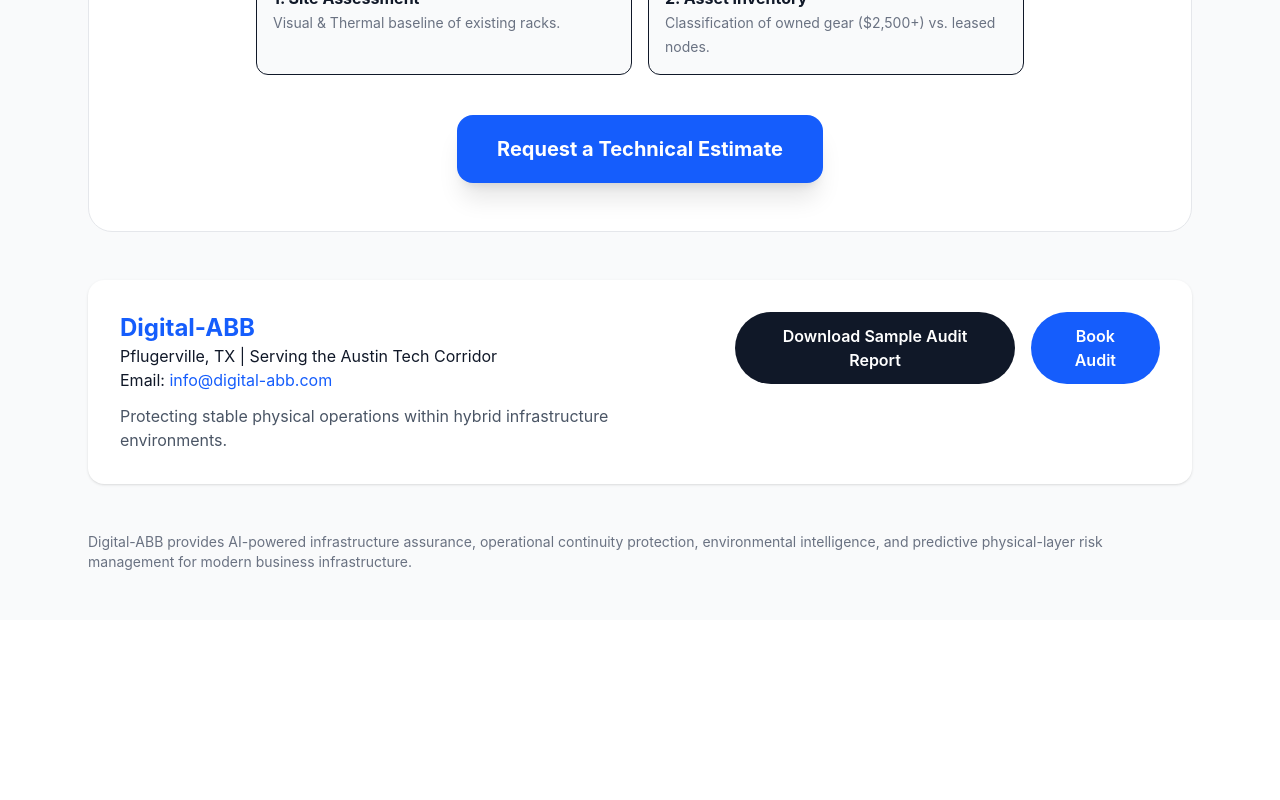
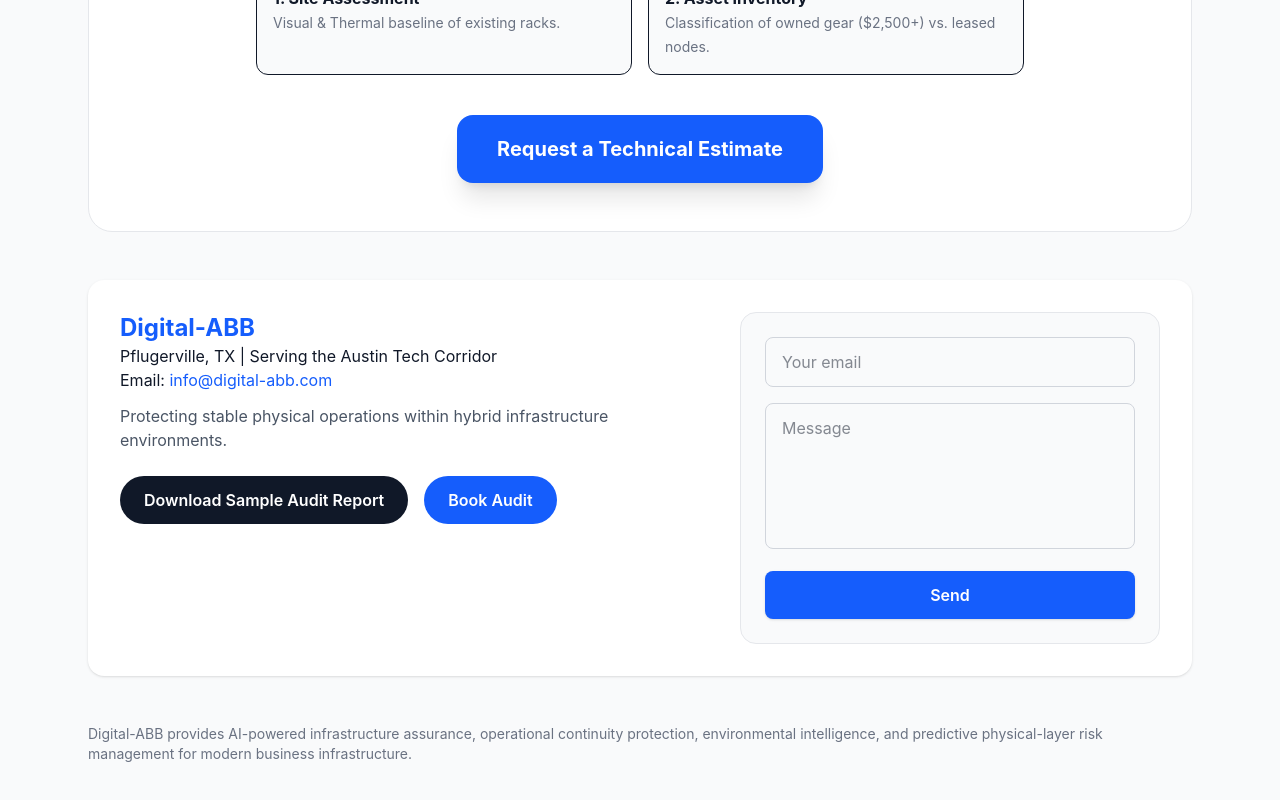
Before and after one commit to aboumba2002/digital-abb, a React (Vite) app: page / in a window 1280 px wide. Shown: the part 9511-10311 px from the top of the page. Before the commit the page ends 10131 px from the top, so only its background shows below. Built offline with nearby package versions, Linux system fonts and the light colour scheme.

Commit message:
add email form

```diff
--- a/index.html
+++ b/index.html
@@ -21,6 +21,11 @@
     <link rel="canonical" href="https://www.digital-abb.com" />
   </head>
   <body>
+    <form name="contact" method="POST" data-netlify="true" hidden>
+      <input type="hidden" name="form-name" value="contact" />
+      <input type="email" name="email" />
+      <textarea name="message"></textarea>
+    </form>
     <div id="root"></div>
     <script type="module" src="/src/main.tsx"></script>
     <script type="application/ld+json">
--- a/src/App.tsx
+++ b/src/App.tsx
@@ -640,7 +640,7 @@
         </section>
         {/* Contact */}
         <section id="contact" className={sectionClass}>
-          <div className="flex flex-col md:flex-row justify-between items-start gap-8">
+          <div className="grid md:grid-cols-[1fr_420px] gap-8 items-start">
             <div>
               <h3 className="text-2xl font-bold text-blue-600">Digital-ABB</h3>
               <p>Pflugerville, TX | Serving the Austin Tech Corridor</p>
@@ -653,9 +653,8 @@
               <p className="mt-3 text-gray-600">
                 Protecting stable physical operations within hybrid infrastructure environments.
               </p>
-            </div>
 
-            <div className="flex flex-col sm:flex-row gap-4">
+              <div className="mt-6 flex flex-col sm:flex-row gap-4">
                 <button
                   onClick={() => setShowAuditForm(true)}
                   className="bg-gray-900 text-white px-6 py-3 rounded-full font-semibold hover:bg-gray-800 transition"
@@ -670,6 +669,38 @@
                   Book Audit
                 </button>
               </div>
+            </div>
+
+            <form
+              name="contact"
+              method="POST"
+              data-netlify="true"
+              className="w-full space-y-4 rounded-2xl border border-gray-200 bg-gray-50 p-6"
+            >
+              <input type="hidden" name="form-name" value="contact" />
+
+              <input
+                type="email"
+                name="email"
+                placeholder="Your email"
+                required
+                className="w-full border border-gray-300 rounded-lg px-4 py-3 focus:outline-none focus:ring-2 focus:ring-blue-600"
+              />
+
+              <textarea
+                name="message"
+                placeholder="Message"
+                rows={5}
+                className="w-full resize-none border border-gray-300 rounded-lg px-4 py-3 focus:outline-none focus:ring-2 focus:ring-blue-600"
+              ></textarea>
+
+              <button
+                type="submit"
+                className="w-full bg-blue-600 text-white px-6 py-3 rounded-lg font-semibold shadow hover:bg-blue-500 transition"
+              >
+                Send
+              </button>
+            </form>
           </div>
         </section>
 
```
Lines whose indentation alone changed are shown as unchanged.
